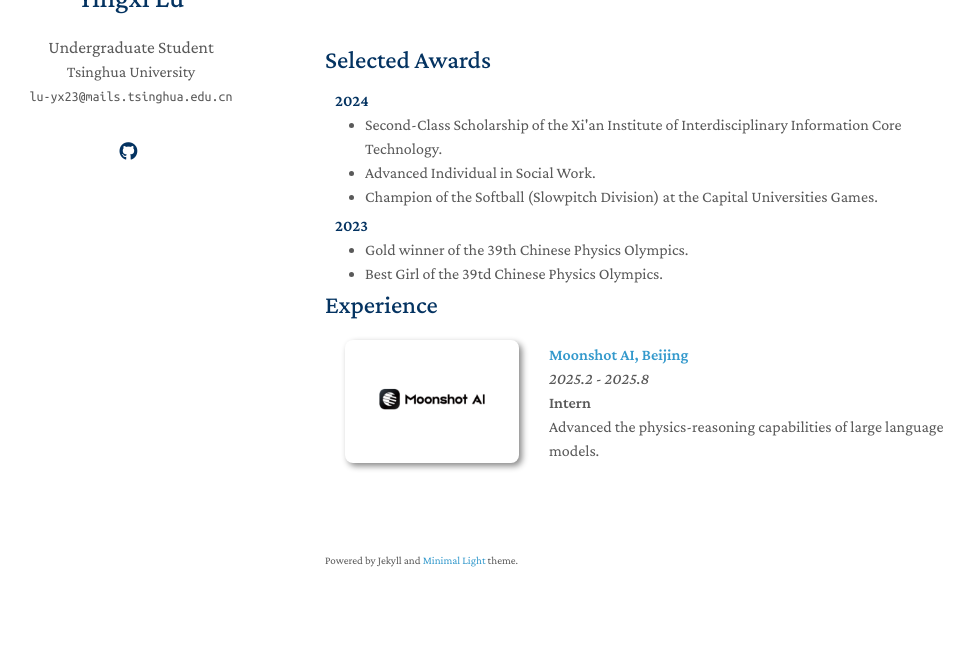
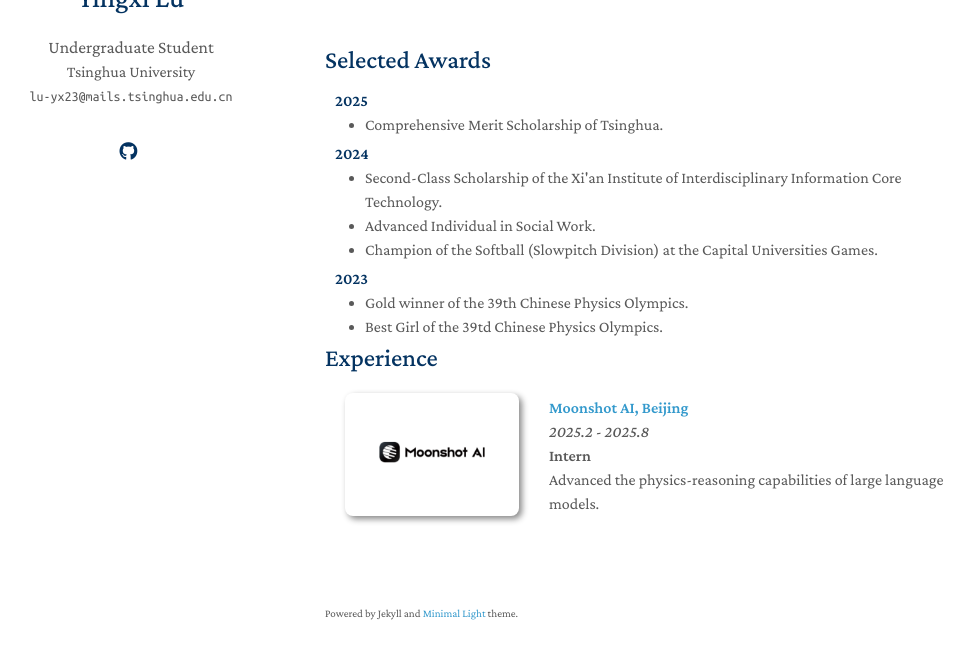
Before and after one commit to luyingxi35/luyingxi35.github.io, a Jekyll site: the page built from index.md, in a window 1280 px wide and 900 px high, scrolled down 1608 px, cut to the strip 206-865 px from the top of the window. Shown: the whole strip, without its empty margins (145-1119 px from the left). Built offline with Jekyll 4.4.1, drawn with Linux system fonts in a browser that asks for light colours; a style sheet for code colours, icons or effects is not loaded; our own code applies the rules of GitHub Pages for plain Markdown files.

Commit message:
update award

```diff
--- a/_includes/selected_awards.md
+++ b/_includes/selected_awards.md
@@ -1,4 +1,9 @@
 ## Selected Awards
+<h4 style="margin:0 10px 0;">2025</h4>
+
+<ul style="margin:0 0 5px;">
+  <li><a><autocolor>Comprehensive Merit Scholarship of Tsinghua.</autocolor></a></li>
+</ul>
 
 <h4 style="margin:0 10px 0;">2024</h4>
 
```
